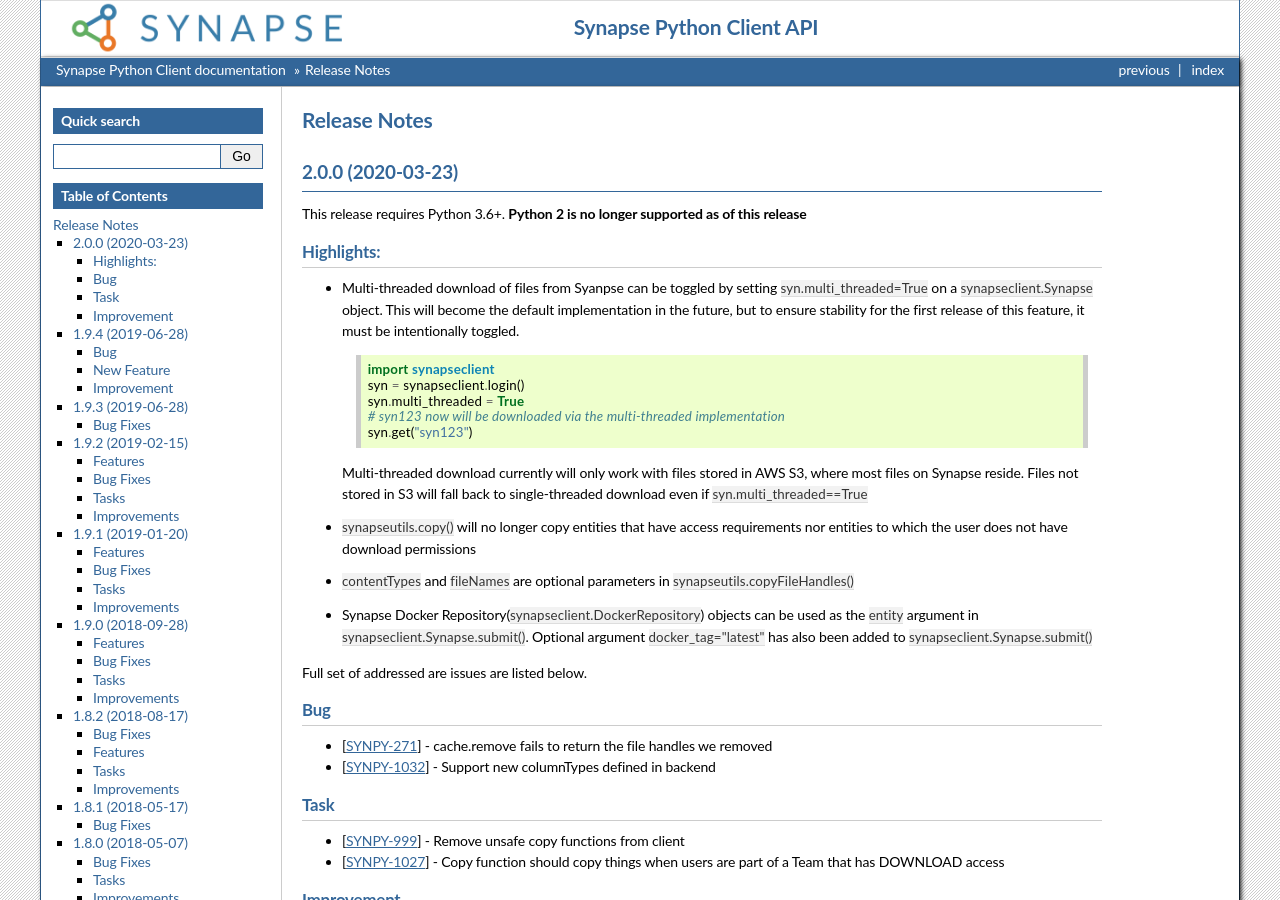
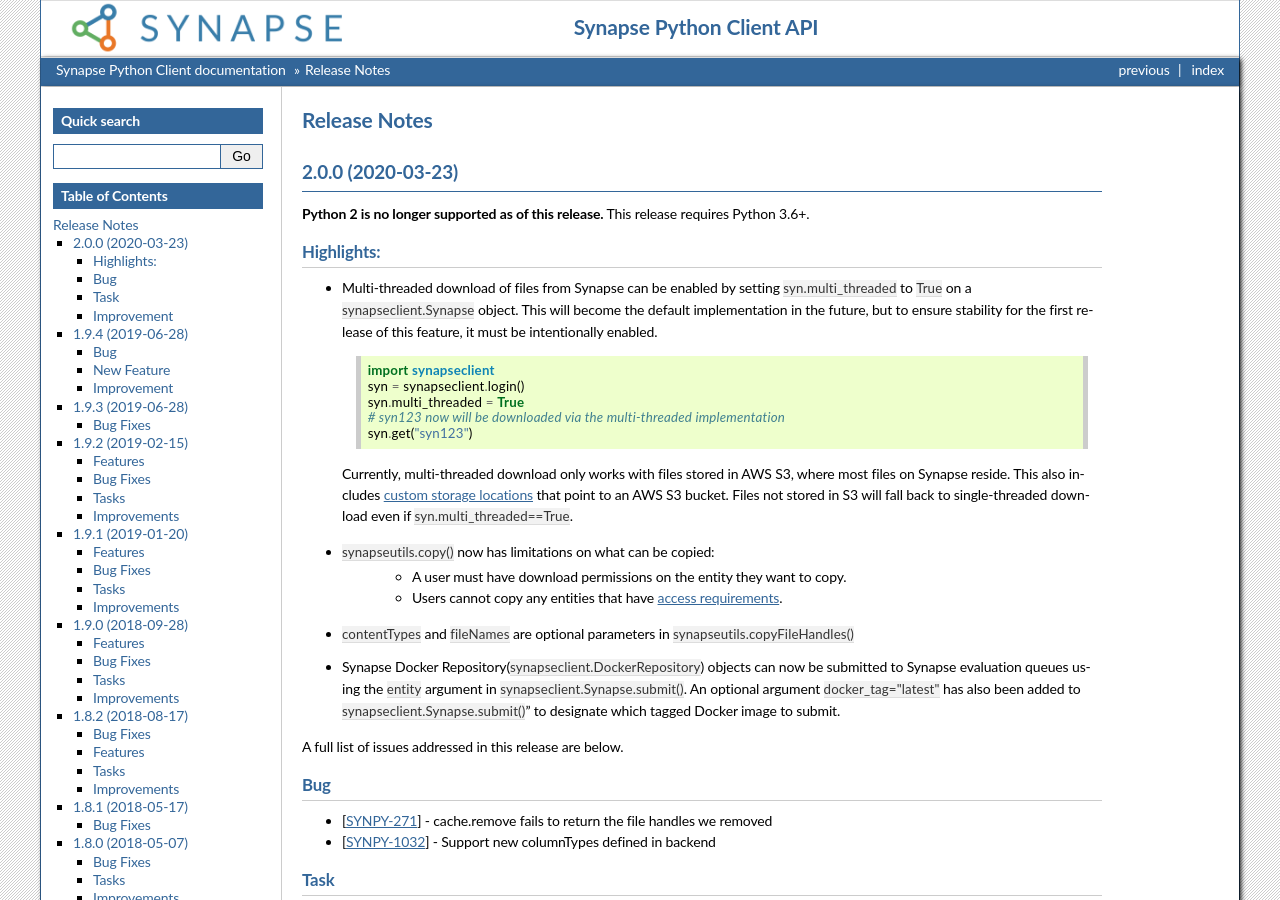
Before and after one commit to Sage-Bionetworks/synapsePythonClient, a Sphinx documentation site: the page built from docs/news.rst, in a window 1280 px wide and 900 px high. Built offline with Sphinx 7.4.7, drawn with Linux system fonts in a browser that asks for light colours; the version number could not be read and is left out.

Commit message:
update 2.0.0 release notes

```diff
--- a/docs/news.rst
+++ b/docs/news.rst
@@ -4,14 +4,14 @@
 
 2.0.0 (2020-03-23)
 ==================
-This release requires Python 3.6+. **Python 2 is no longer supported as of this release**
+**Python 2 is no longer supported as of this release.** This release requires Python 3.6+.
 
 Highlights:
 ----------------
 
-- Multi-threaded download of files from Syanpse can be toggled by setting :code:`syn.multi_threaded=True` on a
+- Multi-threaded download of files from Synapse can be enabled by setting :code:`syn.multi_threaded` to :code:`True` on a
   :code:`synapseclient.Synapse` object. This will become the default implementation in the future,
-  but to ensure stability for the first release of this feature, it must be intentionally toggled.
+  but to ensure stability for the first release of this feature, it must be intentionally enabled.
 
   .. code-block:: python
 
@@ -21,20 +21,23 @@
     # syn123 now will be downloaded via the multi-threaded implementation
     syn.get("syn123")
 
-  Multi-threaded download currently will only work with files stored in AWS S3, where most files on Synapse reside.
-  Files not stored in S3 will fall back to single-threaded download even if :code:`syn.multi_threaded==True`
-- :code:`synapseutils.copy()` will no longer copy entities that have access requirements
-  nor entities to which the user does not have download permissions
+  Currently, multi-threaded download only works with files stored in AWS S3, where most files on Synapse reside.
+  This also includes `custom storage locations <https://docs.synapse.org/articles/custom_storage_location.html>`__
+  that point to an AWS S3 bucket.
+  Files not stored in S3 will fall back to single-threaded download even if :code:`syn.multi_threaded==True`.
+- :code:`synapseutils.copy()` now has limitations on what can be copied:
+   - A user must have download permissions on the entity they want to copy.
+   - Users cannot copy any entities that have `access requirements <https://docs.synapse.org/articles/access_controls.html>`__.
 - :code:`contentTypes` and :code:`fileNames` are optional parameters in :code:`synapseutils.copyFileHandles()`
 
-- Synapse Docker Repository(:code:`synapseclient.DockerRepository`) objects can be used as the :code:`entity` argument
-  in :code:`synapseclient.Synapse.submit()`. Optional argument :code:`docker_tag="latest"` has also been added
-  to :code:`synapseclient.Synapse.submit()`
+- Synapse Docker Repository(:code:`synapseclient.DockerRepository`) objects can now be submitted to Synapse evaluation
+  queues using the :code:`entity` argument in :code:`synapseclient.Synapse.submit()`.
+  An optional argument :code:`docker_tag="latest"` has also been added to :code:`synapseclient.Synapse.submit()`"
+  to designate which tagged Docker image to submit.
 
 
 
-Full set of addressed are issues are listed below.
-
+A full list of issues addressed in this release are below.
 
 Bug
 ---
```
Also changed, not shown: 2 other files.
